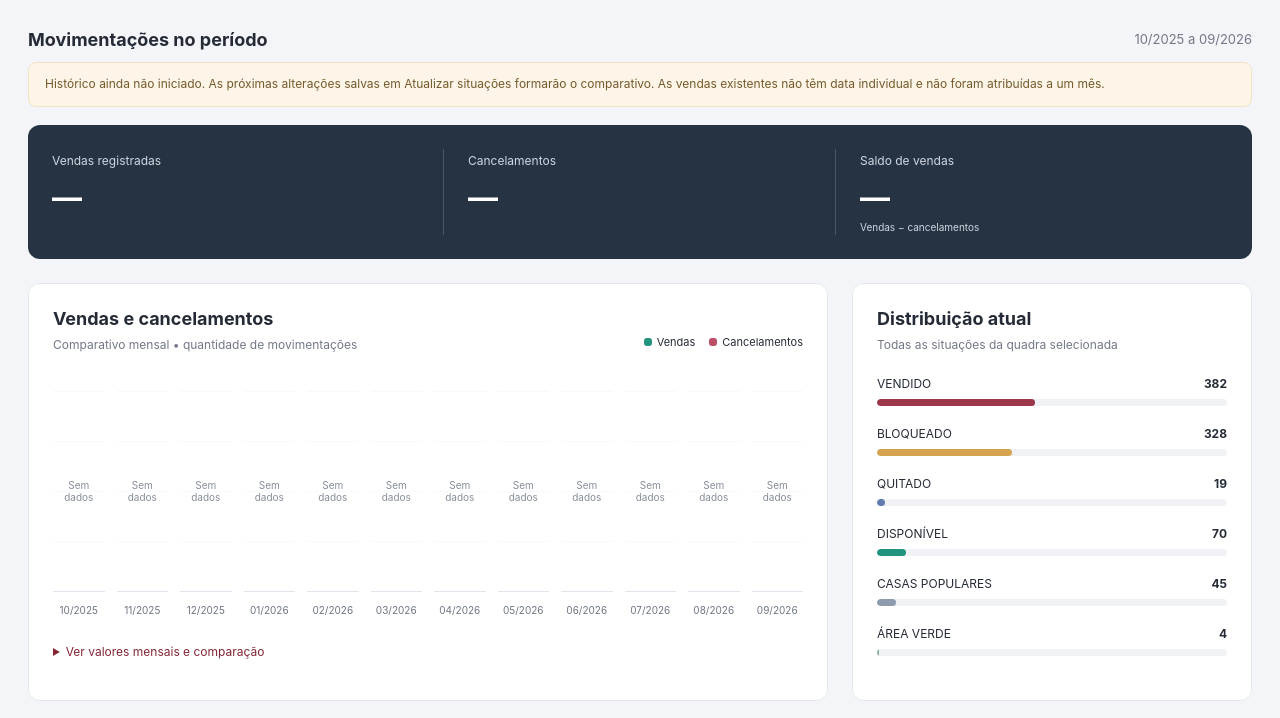
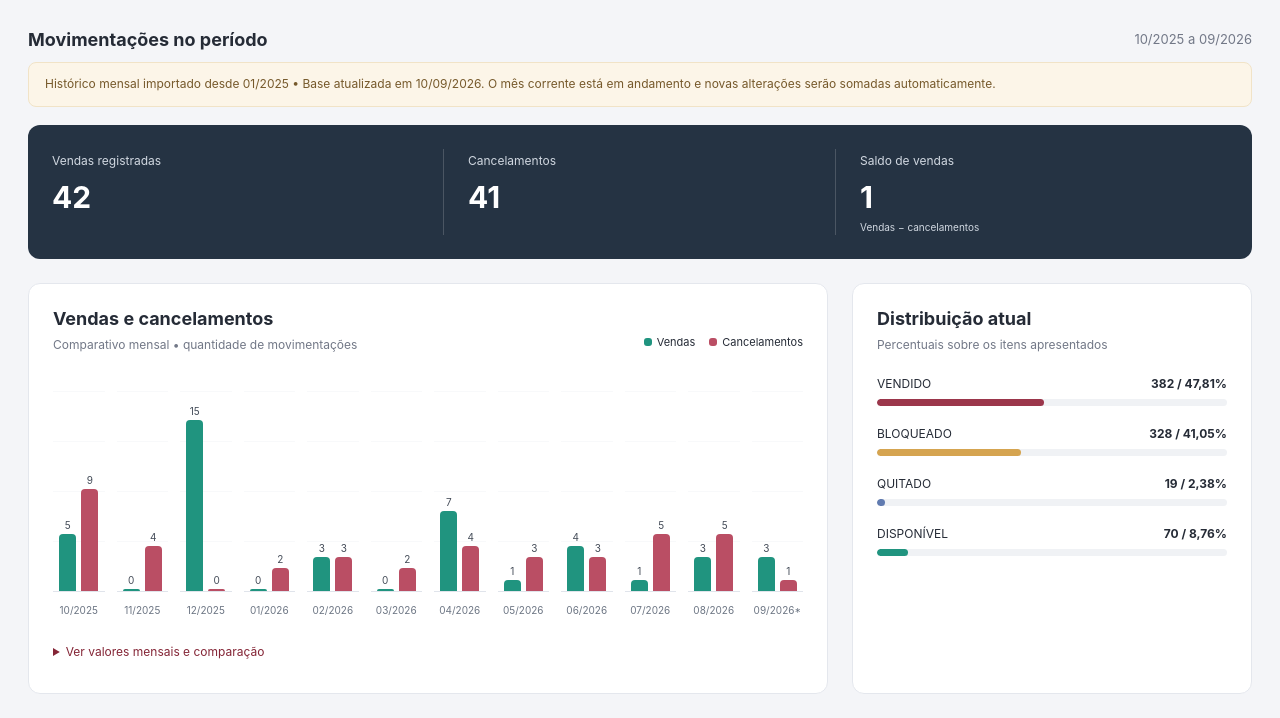
Before and after one commit to nortonpcmaciel/jardimmoria-disponibilidade, a website: page dashboard.html in a window 1280 px wide. Shown: the part 582-1300 px from the top of the page. Drawn offline with Linux system fonts and the light colour scheme.

Commit message:
Atualiza historico mensal do dashboard

```diff
--- a/dashboard.html
+++ b/dashboard.html
@@ -15,7 +15,7 @@
     </details>
   </header>
   <main>
-    <div class="heading"><div><p class="eyebrow">VISÃO COMERCIAL</p><h1>Vendas & Disponibilidade</h1><p>Acompanhe o estoque atual e a evolução das movimentações.</p></div><button id="refresh" type="button">↻ Atualizar dados</button></div>
+    <div class="heading"><div><p class="eyebrow">VISÃO COMERCIAL</p><h1>Vendas & disponibilidade</h1><p>Acompanhe o estoque atual e a evolução das movimentações.</p></div><button id="refresh" type="button">↻ Atualizar dados</button></div>
     <p id="message" role="status" aria-live="polite">Carregando dados publicados…</p>
     <section class="filters" aria-label="Filtros do dashboard"><label>Quadra<select id="block"><option value="">Todas as quadras</option></select></label><label>Mês inicial<input id="start" type="month" min="2000-01" max="2099-12"></label><label>Mês final<input id="end" type="month" min="2000-01" max="2099-12"></label><button id="reset" class="secondary" type="button">Últimos 12 meses</button><span>Período aplicado ao histórico.<br>Estoque sempre na situação atual.</span></section>
     <div id="content" hidden>
@@ -23,10 +23,10 @@
       <div class="section-title"><h2>Movimentações no período</h2><span id="period"></span></div>
       <p id="coverage" class="notice"></p>
       <section class="flow" aria-label="Indicadores do período"><article><span>Vendas registradas</span><strong id="sales">—</strong></article><article><span>Cancelamentos</span><strong id="cancellations">—</strong></article><article><span>Saldo de vendas</span><strong id="net">—</strong><small>Vendas − cancelamentos</small></article></section>
-      <div class="grid"><section class="panel trend"><div class="panel-title"><div><h2>Vendas e cancelamentos</h2><p>Comparativo mensal • quantidade de movimentações</p></div><div class="legend"><span class="green">Vendas</span><span class="red">Cancelamentos</span></div></div><div id="chart" class="chart"></div><details><summary>Ver valores mensais e comparação</summary><div class="table-wrap"><table><thead><tr><th>Mês</th><th>Vendas</th><th>Cancelamentos</th><th>Saldo</th><th>Δ vendas / mês anterior</th></tr></thead><tbody id="monthly"></tbody></table></div></details></section><section class="panel"><h2>Distribuição atual</h2><p>Todas as situações da quadra selecionada</p><div id="distribution"></div></section></div>
+      <div class="grid"><section class="panel trend"><div class="panel-title"><div><h2>Vendas e cancelamentos</h2><p>Comparativo mensal • quantidade de movimentações</p></div><div class="legend"><span class="green">Vendas</span><span class="red">Cancelamentos</span></div></div><div id="chart" class="chart"></div><details><summary>Ver valores mensais e comparação</summary><div class="table-wrap"><table><thead><tr><th>Mês</th><th>Vendas</th><th>Cancelamentos</th><th>Saldo</th><th>Δ vendas / mês anterior</th></tr></thead><tbody id="monthly"></tbody></table></div></details></section><section class="panel"><h2>Distribuição atual</h2><p>Percentuais sobre os itens apresentados</p><div id="distribution"></div></section></div>
       <section class="panel"><div class="panel-title"><div><h2>Disponibilidade por quadra</h2><p>Posição atual dos objetos cadastrados</p></div></div><div class="table-wrap block-table"><table><thead><tr><th>Quadra</th><th>Total</th><th>Disponíveis</th><th>Vendidos</th><th>Quitados</th><th>Outras situações</th><th>Comercialização</th></tr></thead><tbody id="blocks"></tbody></table></div></section>
       <section class="panel"><div class="panel-title"><div><h2>Histórico de alterações</h2><p>Data e hora de São Paulo • cada objeto preserva seu histórico</p></div><button id="export" class="secondary" type="button">↓ Exportar CSV</button></div><div class="event-filters"><label>Buscar objeto ou código<input id="search" type="search" placeholder="Ex.: 01-40"></label><label>Movimentação<select id="event-type"><option value="">Todas</option><option>Venda</option><option>Cancelamento</option><option>Outra alteração</option></select></label></div><div class="table-wrap"><table><thead><tr><th>Data e hora</th><th>Objeto</th><th>Quadra / lote</th><th>Código</th><th>Anterior</th><th>Atual</th><th>Movimentação</th></tr></thead><tbody id="events"></tbody></table></div><div class="pagination"><span id="event-count"></span><button id="prev" class="secondary" type="button">Anterior</button><button id="next" class="secondary" type="button">Próxima</button></div></section>
-      <p class="method">Critérios: entrada em vendido ou quitado registra uma venda. Vendido → quitado não gera nova venda. Vendido ou quitado → disponível registra cancelamento. Outras transições ficam no histórico. O saldo é o fluxo de vendas menos cancelamentos, não o estoque. Meses anteriores ao início do registro não têm dados; o primeiro mês tem cobertura parcial. Objetos com códigos repetidos são contados separadamente.</p>
+      <p class="method">Critérios: entrada em vendido ou quitado registra uma venda. Vendido → quitado não gera nova venda. Vendido ou quitado → disponível registra cancelamento. O saldo é o fluxo de vendas menos cancelamentos, não o estoque. Os valores de 01/2025 a 08/2026 vêm da planilha histórica; 09/2026 parte de 3 vendas e 1 cancelamento. Novas movimentações são somadas sem repetir o corte. A base importada não detalha quadras; ao filtrar uma quadra, aparecem somente alterações individuais registradas pelo sistema. Objetos com códigos repetidos são contados separadamente.</p>
     </div>
     <footer>Jardim Moriá <span>Inteligência comercial • dados do quadro de disponibilidade</span></footer>
   </main>
--- /dev/null
+++ b/data/dashboard-historico.json
@@ -0,0 +1,28 @@
+{
+  "updatedDate": "10/09/2026",
+  "source": "dashboar_historico.xlsx",
+  "eventsIncludedThroughRevision": 13,
+  "months": [
+    { "month": "2025-01", "sales": 6, "cancellations": 4 },
+    { "month": "2025-02", "sales": 2, "cancellations": 3 },
+    { "month": "2025-03", "sales": 0, "cancellations": 7 },
+    { "month": "2025-04", "sales": 8, "cancellations": 4 },
+    { "month": "2025-05", "sales": 3, "cancellations": 4 },
+    { "month": "2025-06", "sales": 0, "cancellations": 5 },
+    { "month": "2025-07", "sales": 6, "cancellations": 0 },
+    { "month": "2025-08", "sales": 8, "cancellations": 8 },
+    { "month": "2025-09", "sales": 4, "cancellations": 3 },
+    { "month": "2025-10", "sales": 5, "cancellations": 9 },
+    { "month": "2025-11", "sales": 0, "cancellations": 4 },
+    { "month": "2025-12", "sales": 15, "cancellations": 0 },
+    { "month": "2026-01", "sales": 0, "cancellations": 2 },
+    { "month": "2026-02", "sales": 3, "cancellations": 3 },
+    { "month": "2026-03", "sales": 0, "cancellations": 2 },
+    { "month": "2026-04", "sales": 7, "cancellations": 4 },
+    { "month": "2026-05", "sales": 1, "cancellations": 3 },
+    { "month": "2026-06", "sales": 4, "cancellations": 3 },
+    { "month": "2026-07", "sales": 1, "cancellations": 5 },
+    { "month": "2026-08", "sales": 3, "cancellations": 5 },
+    { "month": "2026-09", "sales": 3, "cancellations": 1, "inProgress": true }
+  ]
+}
--- a/resources/dashboard-model.js
+++ b/resources/dashboard-model.js
@@ -43,22 +43,30 @@
     const counts = Object.fromEntries(Object.keys(data.options).map(s => [s, 0]));
     objects.forEach(o => { counts[o.SITUACAO] = (counts[o.SITUACAO] || 0) + 1; });
     const history = data.history || [];
+    const baseline = !filters.block && Array.isArray(data.monthlyBaseline) ? data.monthlyBaseline : [];
+    const baselineByMonth = new Map(baseline.map(row => [row.month, row]));
+    const cutoffRevision = Number.isSafeInteger(data.monthlyBaselineMeta?.eventsIncludedThroughRevision) ? data.monthlyBaselineMeta.eventsIncludedThroughRevision : -1;
     const started = data.historyStartedAt || (history.length ? history.reduce((a,e) => a < e.at ? a : e.at, history[0].at) : null);
     const events = history.filter(e => (!filters.block || String(e.QUADRA) === filters.block) && month(e.at) >= filters.start && month(e.at) <= filters.end)
       .map(e => ({ ...e, type: type(e) })).sort((a,b) => b.at.localeCompare(a.at) || b.revision - a.revision);
     const rows = months(filters.start, filters.end).map(key => {
-      const covered = !!started && key >= month(started);
-      return { month: key, covered, partial: !!started && key === month(started), sales: 0, cancellations: 0 };
+      const imported = baselineByMonth.get(key);
+      const liveCovered = !!started && key >= month(started);
+      return { month: key, covered: !!imported || liveCovered,
+        partial: !!imported?.inProgress || (!imported && !!started && key === month(started)),
+        sales: imported?.sales || 0, cancellations: imported?.cancellations || 0 };
     });
     const byMonth = new Map(rows.map(r => [r.month, r]));
-    events.forEach(e => {
+    const flowEvents = filters.block ? events : events.filter(e => e.revision > cutoffRevision);
+    flowEvents.forEach(e => {
       const row = byMonth.get(month(e.at));
       if (row && e.type === 'Venda') row.sales++;
       if (row && e.type === 'Cancelamento') row.cancellations++;
     });
-    const sales = events.filter(e => e.type === 'Venda').length;
-    const cancellations = events.filter(e => e.type === 'Cancelamento').length;
+    const sales = rows.filter(r => r.covered).reduce((sum, row) => sum + row.sales, 0);
+    const cancellations = rows.filter(r => r.covered).reduce((sum, row) => sum + row.cancellations, 0);
     return { objects, counts, events, rows, sales, cancellations, started,
+      hasMonthlyBaseline: baseline.length > 0, baselineUpdatedDate: data.monthlyBaselineMeta?.updatedDate || null,
       commercialized: objects.filter(o => sold(o.SITUACAO)).length,
       available: counts['DISPONÍVEL'] || 0 };
   }
--- a/resources/dashboard.js
+++ b/resources/dashboard.js
@@ -49,7 +49,7 @@
     $('sales').textContent = covered ? number(result.sales) : '—';
     $('cancellations').textContent = covered ? number(result.cancellations) : '—';
     $('net').textContent = covered ? number(result.sales - result.cancellations) : '—';
-    $('coverage').textContent = result.started ? 'Histórico registrado a partir de ' + date(result.started) + '. O primeiro mês é parcial; períodos anteriores não têm dados. O mês corrente está em andamento.' : 'Histórico ainda não iniciado. As próximas alterações salvas em Atualizar situações formarão o comparativo. As vendas existentes não têm data individual e não foram atribuídas a um mês.';
+    $('coverage').textContent = result.hasMonthlyBaseline ? 'Histórico mensal importado desde 01/2025 • Base atualizada em ' + result.baselineUpdatedDate + '. O mês corrente está em andamento e novas alterações serão somadas automaticamente.' : result.started ? 'Este filtro por quadra mostra somente alterações individuais registradas desde ' + date(result.started) + '. O histórico importado não possui detalhamento por quadra.' : $('block').value ? 'O histórico importado não possui detalhamento por quadra. As próximas alterações individuais desta quadra formarão o comparativo.' : 'Histórico ainda não iniciado. As próximas alterações salvas em Dados formarão o comparativo.';
     $('chart').replaceChildren(); $('monthly').replaceChildren();
     const max = Math.max(1, ...result.rows.flatMap(r => [r.sales,r.cancellations]));
     result.rows.forEach((r,i) => {
@@ -70,13 +70,17 @@
     });
     $('distribution').replaceChildren();
     const colors = { 'DISPONÍVEL':'#20947f', VENDIDO:'#9b364b', QUITADO:'#617bb0', BLOQUEADO:'#d5a450', 'ÁREA VERDE':'#94b39c', 'CASAS POPULARES':'#8e9bad' };
-    Object.entries(result.counts).forEach(([status,count]) => {
+    const omitted = new Set(['CASAS POPULARES','ÁREA VERDE']);
+    const distribution = Object.entries(result.counts).filter(([status]) => !omitted.has(status));
+    const distributionTotal = distribution.reduce((sum,[,count]) => sum + count,0);
+    distribution.forEach(([status,count]) => {
       const item = document.createElement('div'); item.className = 'distribution-row';
       const title = document.createElement('div'); title.className = 'distribution-label';
       const name = document.createElement('span'); name.textContent = status;
-      const value = document.createElement('strong'); value.textContent = number(count); title.append(name,value);
+      const percent = distributionTotal ? count / distributionTotal * 100 : 0;
+      const value = document.createElement('strong'); value.textContent = number(count) + ' / ' + percent.toLocaleString('pt-BR',{minimumFractionDigits:2,maximumFractionDigits:2}) + '%'; title.append(name,value);
       const track = document.createElement('div'); track.className = 'track';
-      const bar = document.createElement('div'); bar.style.width = (result.objects.length ? count / result.objects.length * 100 : 0) + '%'; bar.style.background = colors[status] || '#8e9bad';
+      const bar = document.createElement('div'); bar.style.width = percent + '%'; bar.style.background = colors[status] || '#8e9bad';
       track.appendChild(bar); item.append(title,track); $('distribution').appendChild(item);
     });
     $('blocks').replaceChildren();
@@ -93,8 +97,12 @@
   async function load() {
     if (loading) return; loading = true; $('refresh').disabled = true;
     try {
-      const next = await MoriaStore.loadPublic();
-      data = next;
+      const [next,historyResponse] = await Promise.all([MoriaStore.loadPublic(),fetch('data/dashboard-historico.json?v=' + Date.now(),{cache:'no-store'})]);
+      if (!historyResponse.ok) throw new Error('Não foi possível carregar o histórico mensal publicado.');
+      const monthly = await historyResponse.json();
+      const validRows = monthly && Array.isArray(monthly.months) && monthly.months.every(row => /^\d{4}-\d{2}$/.test(row.month) && Number.isSafeInteger(row.sales) && row.sales >= 0 && Number.isSafeInteger(row.cancellations) && row.cancellations >= 0);
+      if (!validRows || new Set(monthly.months.map(row => row.month)).size !== monthly.months.length) throw new Error('O histórico mensal publicado é inválido.');
+      data = { ...next, monthlyBaseline: monthly.months, monthlyBaselineMeta: monthly };
       const selected = $('block').value;
       $('block').replaceChildren(new Option('Todas as quadras',''));
       [...new Set(data.objects.map(o => String(o.QUADRA)))].sort((a,b) => a.localeCompare(b,'pt-BR',{numeric:true})).forEach(q => $('block').add(new Option('Quadra ' + q,q)));
--- a/server.js
+++ b/server.js
@@ -62,11 +62,11 @@ function createServer({ token, statePath = path.join(ROOT, 'private/situacoes.js
       }
       if (!['GET', 'HEAD'].includes(req.method)) return reply(res, 405, { error: 'Método não permitido.' });
       const pathname = decodeURIComponent(url.pathname === '/' ? '/index.html' : url.pathname);
-      if (!/^\/(index.html|index2.html|atualizar.html|dashboard.html|data\/situacoes.json|(?:resources|layers|styles|images|webfonts)\/[\w./ -]+)$/.test(pathname) || pathname.split('/').includes('..'))
+      if (!/^\/(index.html|index2.html|atualizar.html|dashboard.html|data\/(?:situacoes|dashboard-historico)\.json|(?:resources|layers|styles|images|webfonts)\/[\w./ -]+)$/.test(pathname) || pathname.split('/').includes('..'))
         return reply(res, 404, { error: 'Página não encontrada.' });
       const file = path.join(ROOT, pathname);
       if (!fs.existsSync(file) || !fs.statSync(file).isFile()) return reply(res, 404, { error: 'Arquivo não encontrado.' });
-      const types = { '.html': 'text/html; charset=utf-8', '.js': 'text/javascript; charset=utf-8', '.css': 'text/css', '.png': 'image/png', '.svg': 'image/svg+xml', '.woff2': 'font/woff2' };
+      const types = { '.html': 'text/html; charset=utf-8', '.js': 'text/javascript; charset=utf-8', '.json': 'application/json; charset=utf-8', '.css': 'text/css', '.png': 'image/png', '.svg': 'image/svg+xml', '.woff2': 'font/woff2' };
       res.writeHead(200, { 'Content-Type': types[path.extname(file)] || 'application/octet-stream', 'Cache-Control': 'no-cache', 'X-Content-Type-Options': 'nosniff' });
       if (req.method === 'HEAD') return res.end();
       fs.createReadStream(file).pipe(res);
```
Also changed, not shown: ATUALIZACAO.md (+3 -1 lines), tests/dashboard.test.js (+24 -0 lines), tests/server.test.js (+1 -1 lines).
